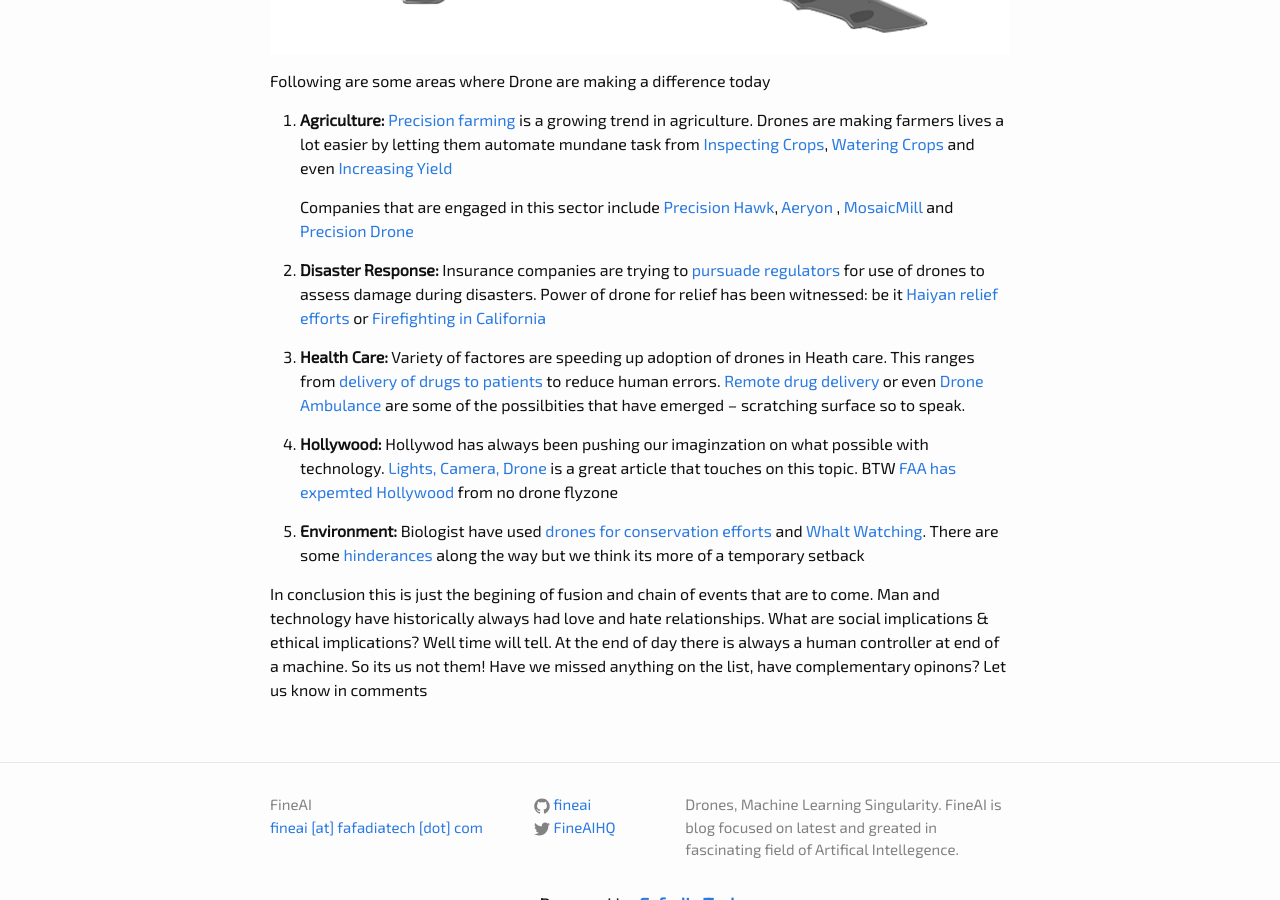
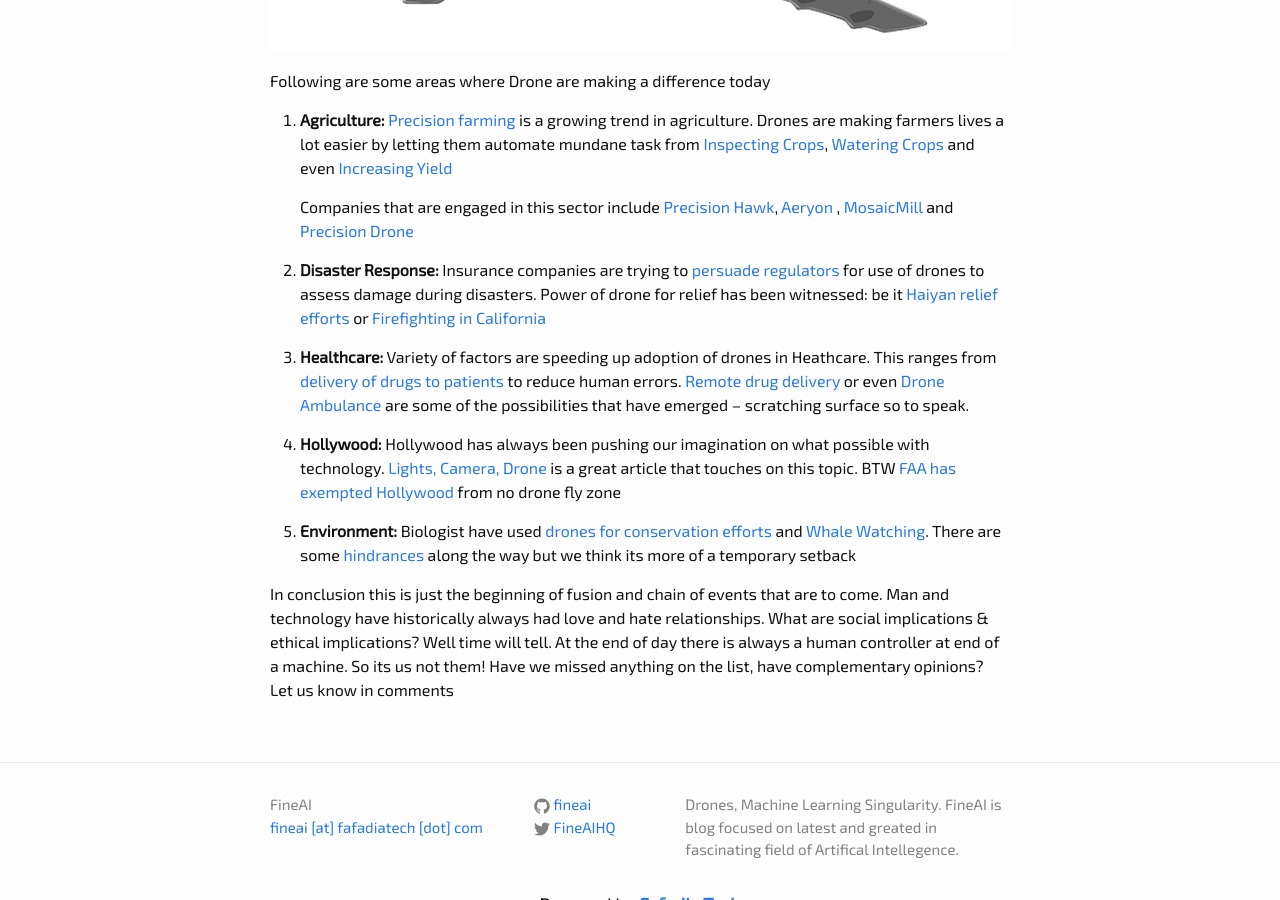
Before and after one commit to fineai/fineai.github.io, a Jekyll site: the page built from _posts/2014-10-31-white-hat-drones.markdown, in a window 1280 px wide and 900 px high, scrolled down 896 px. Built offline with Jekyll 4.4.1, drawn with Linux system fonts in a browser that asks for light colours; comment, search, counter and statistics services are not loaded.

Commit message:
fixed typos

```diff
--- a/_posts/2014-10-31-white-hat-drones.markdown
+++ b/_posts/2014-10-31-white-hat-drones.markdown
@@ -17,12 +17,12 @@
 
 	Companies that are engaged in this sector include [Precision Hawk](http://precisionhawk.com/index.html), [Aeryon](http://www.aeryon.com/) , [MosaicMill](http://mosaicmill.com/index.html) and [Precision Drone](http://mosaicmill.com/index.html)
 
-2. **Disaster Response:** Insurance companies are trying to [pursuade regulators](http://www.foxbusiness.com/markets/2014/10/25/state-farm-seeks-approval-to-test-drones-in-evaluating-property-damage-disaster/) for use of drones to assess damage during disasters. Power of drone for relief has been witnessed: be it [Haiyan relief efforts](http://nethope.org/blog/2013/12/civil-drone-helps-nethope-haiyan-relief-efforts-in-the-philippines/) or [Firefighting in California](http://www.thedailybeast.com/articles/2014/07/09/fighting-wildfire-with-satellites-lasers-and-drones.html)
+2. **Disaster Response:** Insurance companies are trying to [persuade regulators](http://www.foxbusiness.com/markets/2014/10/25/state-farm-seeks-approval-to-test-drones-in-evaluating-property-damage-disaster/) for use of drones to assess damage during disasters. Power of drone for relief has been witnessed: be it [Haiyan relief efforts](http://nethope.org/blog/2013/12/civil-drone-helps-nethope-haiyan-relief-efforts-in-the-philippines/) or [Firefighting in California](http://www.thedailybeast.com/articles/2014/07/09/fighting-wildfire-with-satellites-lasers-and-drones.html)
 
-3. **Health Care:** Variety of factores are speeding up adoption of drones in Heath care. This ranges from [delivery of drugs to patients](http://www.hospitalimpact.org/index.php/2013/12/10/a_role_for_drones_in_healthcare) to reduce human errors. [Remote drug delivery](http://www.nextservices.com/remote-healthcare-delivery-from-data-to-drones/) or even [Drone Ambulance](http://rt.com/news/200675-drone-ambulance-saves-lives/) are some of the possilbities that have emerged -- scratching surface so to speak.
+3. **Healthcare:** Variety of factors are speeding up adoption of drones in Heathcare. This ranges from [delivery of drugs to patients](http://www.hospitalimpact.org/index.php/2013/12/10/a_role_for_drones_in_healthcare) to reduce human errors. [Remote drug delivery](http://www.nextservices.com/remote-healthcare-delivery-from-data-to-drones/) or even [Drone Ambulance](http://rt.com/news/200675-drone-ambulance-saves-lives/) are some of the possibilities that have emerged -- scratching surface so to speak.
 
-4. **Hollywood:** Hollywod has always been pushing our imaginzation on what possible with technology. [Lights, Camera, Drone](http://www.npr.org/blogs/thetwo-way/2014/09/26/351731611/lights-camera-drones-hollywoods-lens-gets-a-little-larger) is a great article that touches on this topic. BTW [FAA has expemted Hollywood](http://www.latimes.com/entertainment/envelope/cotown/la-et-ct-hollywood-drones-20140925-story.html) from no drone flyzone
+4. **Hollywood:** Hollywood has always been pushing our imagination on what possible with technology. [Lights, Camera, Drone](http://www.npr.org/blogs/thetwo-way/2014/09/26/351731611/lights-camera-drones-hollywoods-lens-gets-a-little-larger) is a great article that touches on this topic. BTW [FAA has exempted Hollywood](http://www.latimes.com/entertainment/envelope/cotown/la-et-ct-hollywood-drones-20140925-story.html) from no drone fly zone
 
-5. **Environment:** Biologist have used [drones for conservation efforts](http://www.audubonmagazine.org/articles/conservation/drones-take-wildlife-conservation-tool) and [Whalt Watching](http://www.thedailybeast.com/articles/2014/08/25/soon-we-ll-be-watching-whales-by-drone.html). There are some [hinderances](http://www.theguardian.com/world/2014/may/07/drones-striking-a-high-tech-blow-for-conservation-and-the-environment) along the way but we think its more of a temporary setback
+5. **Environment:** Biologist have used [drones for conservation efforts](http://www.audubonmagazine.org/articles/conservation/drones-take-wildlife-conservation-tool) and [Whale Watching](http://www.thedailybeast.com/articles/2014/08/25/soon-we-ll-be-watching-whales-by-drone.html). There are some [hindrances](http://www.theguardian.com/world/2014/may/07/drones-striking-a-high-tech-blow-for-conservation-and-the-environment) along the way but we think its more of a temporary setback
 
-In conclusion this is just the begining of fusion and chain of events that are to come. Man and technology have historically always had love and hate relationships. What are social implications & ethical implications? Well time will tell. At the end of day there is always a human controller at end of a machine. So its us not them! Have we missed anything on the list, have complementary opinons? Let us know in comments
+In conclusion this is just the beginning of fusion and chain of events that are to come. Man and technology have historically always had love and hate relationships. What are social implications & ethical implications? Well time will tell. At the end of day there is always a human controller at end of a machine. So its us not them! Have we missed anything on the list, have complementary opinions? Let us know in comments
```
